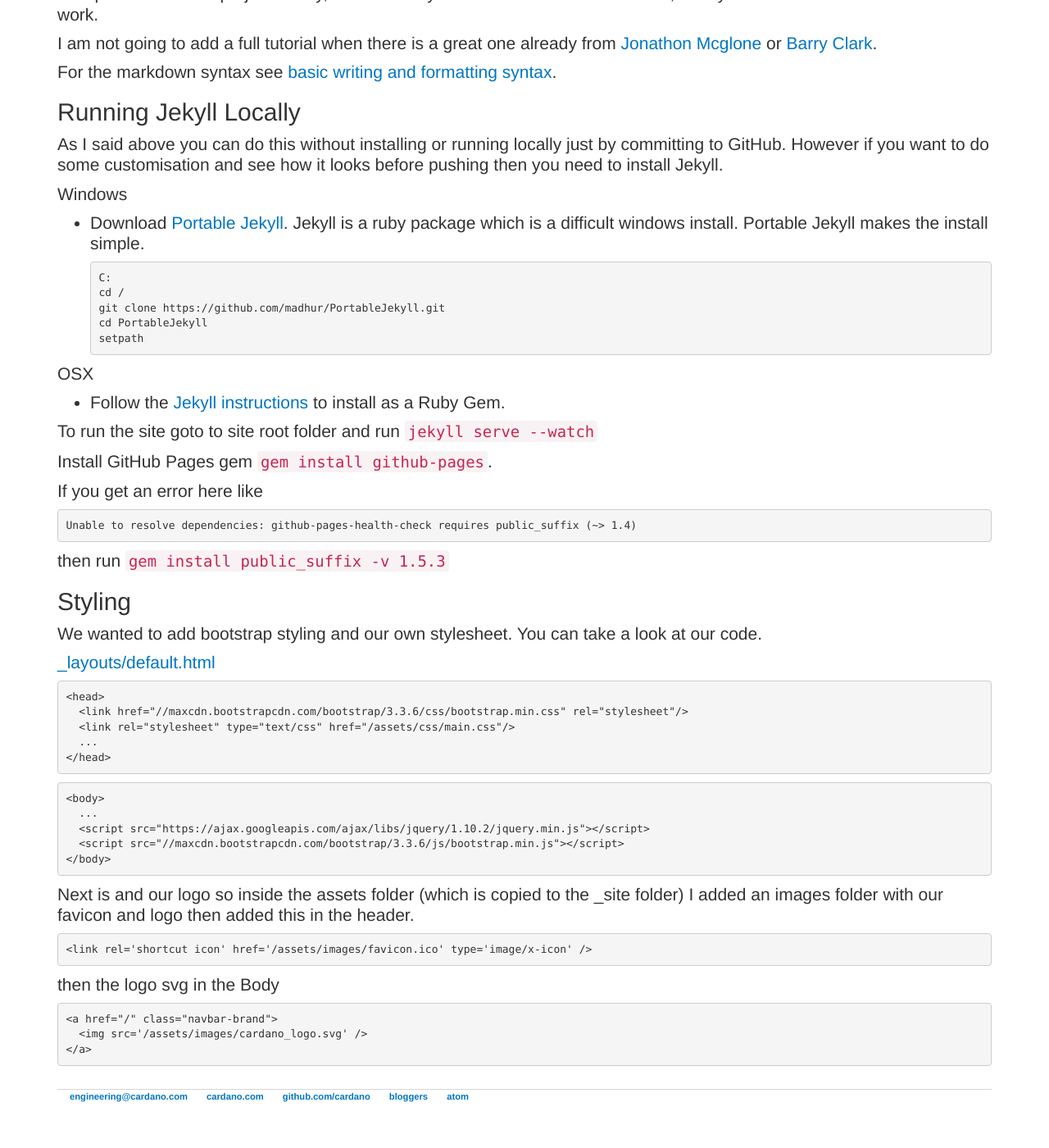
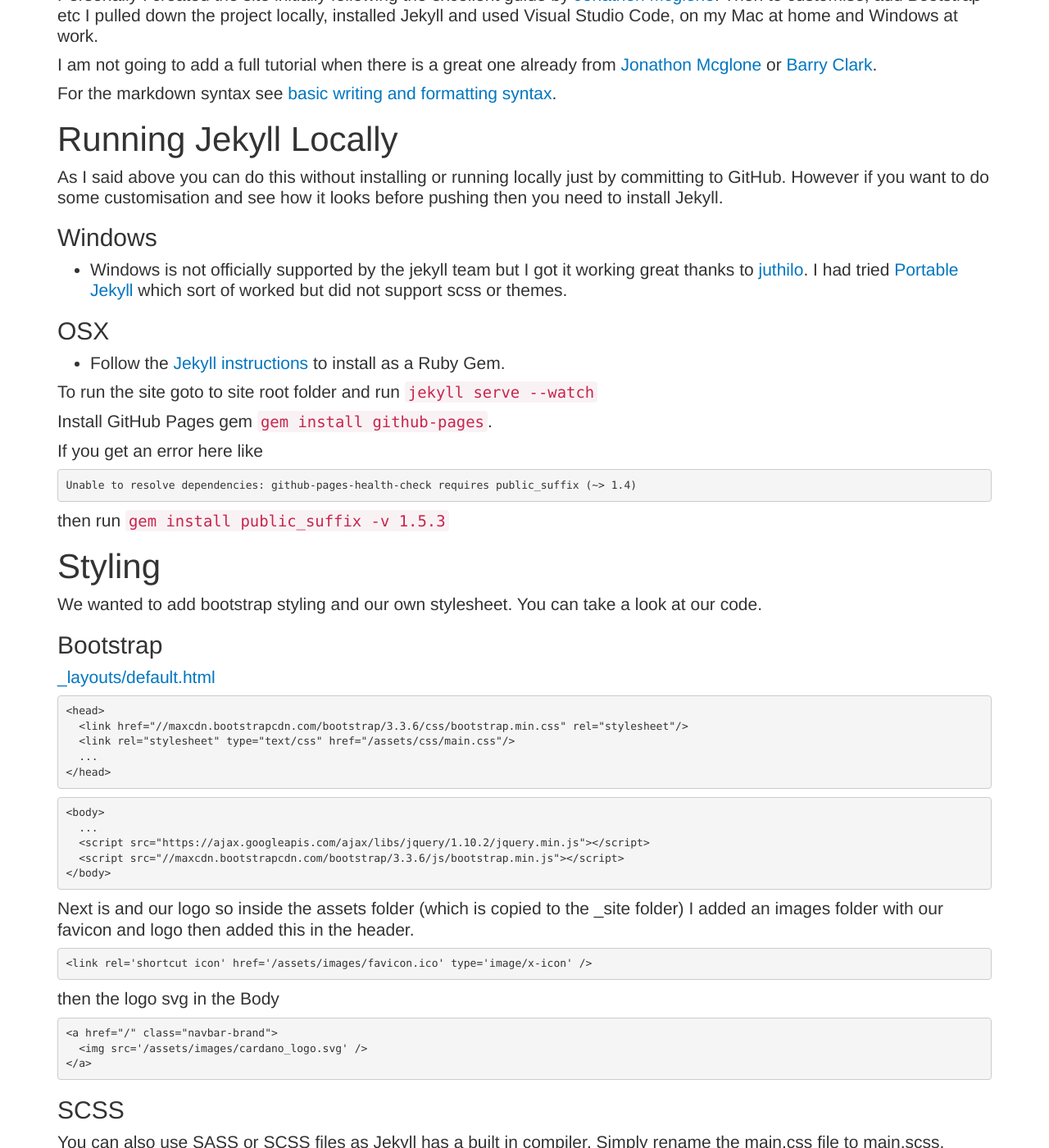
Before and after one commit to ronlawrence/cardano.github.io, a Jekyll site: the page built from _posts/2016-11-29-creating-an-engineering-blog.md, in a window 1280 px wide and 1400 px high, scrolled down 570 px. Shown: the whole window at 82% size. Built offline with Jekyll 4.4.1, drawn with Linux system fonts in a browser that asks for light colours; nearby versions of some CDN libraries; before the commit the page ends 1925 px from its top, so only the background shows below that; some of the changed text lies outside the part shown.

Commit message:
Updated for new jekyll windows install and stying

````diff
--- a/_posts/2016-11-29-creating-an-engineering-blog.md
+++ b/_posts/2016-11-29-creating-an-engineering-blog.md
@@ -6,14 +6,12 @@
 categories: update cardano github-pages Jekyll
 ---
 
-So You Want to Setup A Blog
----
+# So You Want to Setup A Blog
 As part of our platform uplift we wanted to start giving back to the community and sharing our experiences, which means we need a blog.  GitHub pages is a great way to setup a free static website and it includes Jekyll which provides a great way to setup a blog.  Your content is just static markdown pages which you commit to github, just like code.
 
 We could have gone with something more elaborate like WordPress or Drupal with a database behind it and the related complications but this seems a natural and great starting point for a web development team.  The team starts using github and the github flow branching strategy just as they will be doing with code.
 
-Creating a Site
----
+# Creating a Site
 You can create a site with no local development by creating and editing the site directly on github.  GitHub runs Jekyll when you commit then it deploys your site.
 
 Personally I created the site initially following the excellent guide by [Jonathon Mcglone](http://jmcglone.com/guides/github-pages).  Then to customise, add Bootstrap etc I pulled down the project locally, installed Jekyll and used Visual Studio Code, on my Mac at home and Windows at work.
@@ -22,23 +20,14 @@
 
 For the markdown syntax see [basic writing and formatting syntax](https://help.github.com/articles/basic-writing-and-formatting-syntax).
 
-Running Jekyll Locally
----
+# Running Jekyll Locally
 As I said above you can do this without installing or running locally just by committing to GitHub.  However if you want to do some customisation and see how it looks before pushing then you need to install Jekyll.
 
-  Windows
+## Windows
 
-  * Download [Portable Jekyll](https://github.com/madhur/PortableJekyll/wiki).  Jekyll is a ruby package which is a difficult windows install.  Portable Jekyll makes the install simple.
+  * Windows is not officially supported by the jekyll team but I got it working great thanks to [juthilo](http://jekyll-windows.juthilo.com/1-ruby-and-devkit/).  I had tried [Portable Jekyll](https://github.com/madhur/PortableJekyll/wiki) which sort of worked but did not support scss or themes.
 
-    ```
-    C:
-    cd /
-    git clone https://github.com/madhur/PortableJekyll.git
-    cd PortableJekyll
-    setpath
-    ```
-
-  OSX
+## OSX
 
   * Follow the [Jekyll instructions](https://jekyllrb.com/docs/installation/) to install as a Ruby Gem.
 
@@ -54,9 +43,11 @@
 
 then run `gem install public_suffix -v 1.5.3`
 
-Styling
----
+
+# Styling
 We wanted to add bootstrap styling and our own stylesheet.  You can take a look at our code.
+
+## Bootstrap
 
 [_layouts/default.html](https://github.com/cardano/cardano.github.io/blob/master/_layouts/default.html)
 
@@ -89,3 +80,6 @@
   <img src='/assets/images/cardano_logo.svg' />
 </a>
 ```
+
+## SCSS
+You can also use SASS or SCSS files as Jekyll has a built in compiler.  Simply rename the main.css file to main.scss.  That's it.  Jekyll will place a compiled file in _site\assets\css\main.css.
````
